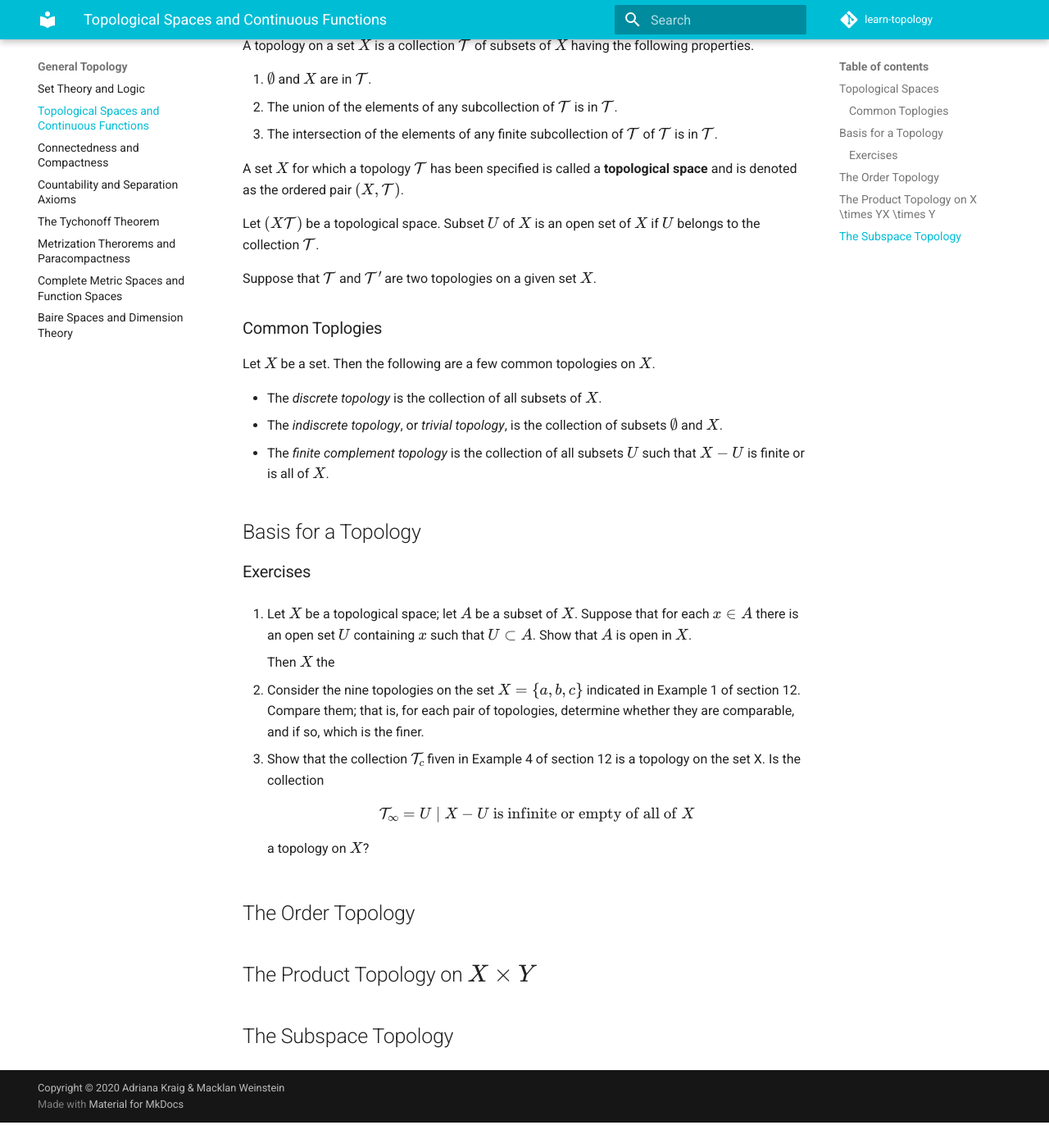
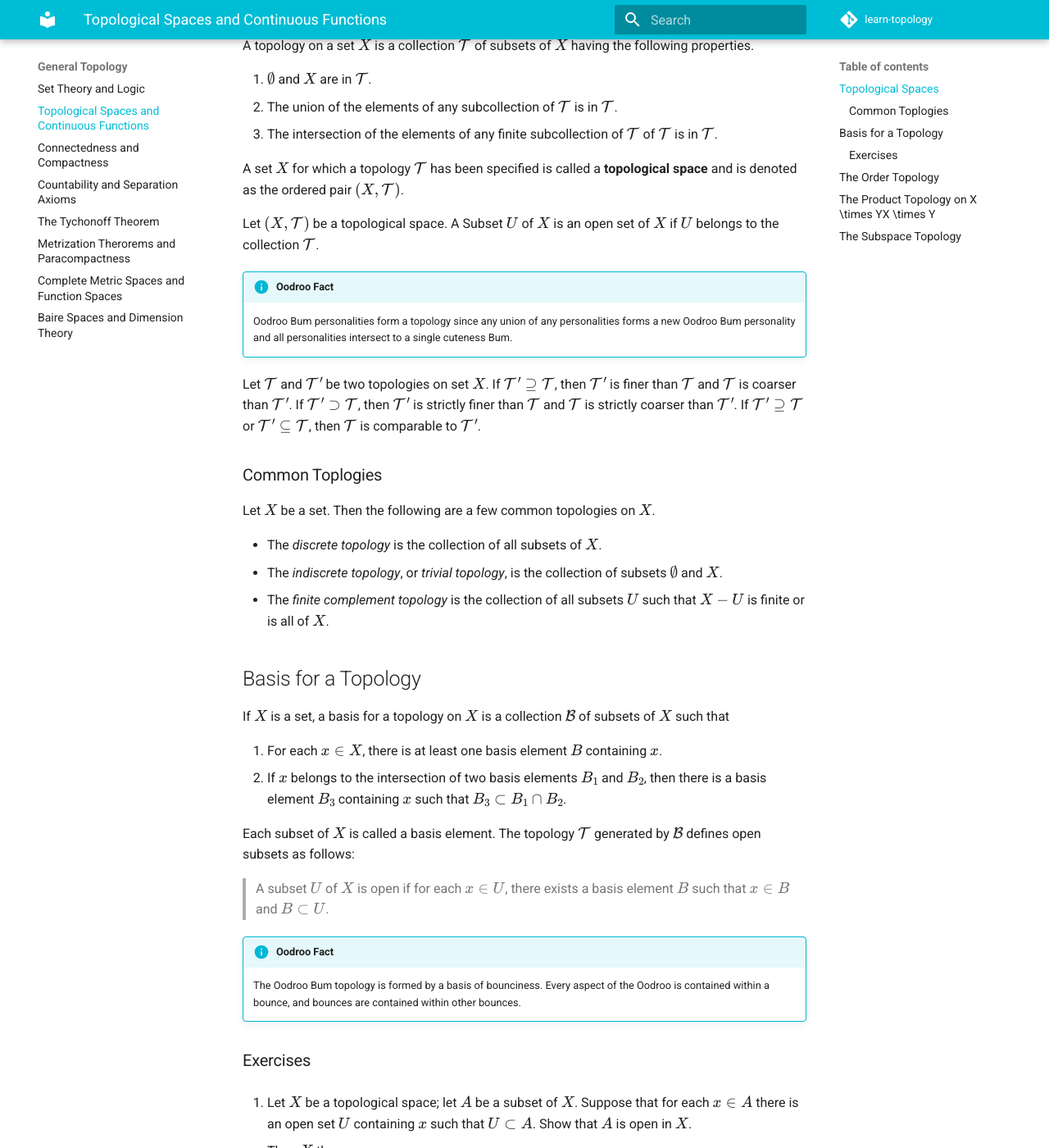
Before and after one commit to scruffaluff/learn-topology, an MkDocs documentation site: the page built from docs/book/chapter_2.md, in a window 1280 px wide and 1400 px high, scrolled down 236 px. Shown: the whole window at 82% size. Built offline with MkDocs 1.6.1 and Material for MkDocs 9.7.7, drawn with Linux system fonts in a browser that asks for light colours; formulas are drawn with MathJax 3; comment, search, counter and statistics services are not loaded; before the commit the page ends 1605 px from its top, so only the background shows below that.

Commit message:
:pencil: Begin basis definitions

```diff
--- a/docs/book/chapter_2.md
+++ b/docs/book/chapter_2.md
@@ -14,11 +14,21 @@ the following properties.
 A set $X$ for which a topology $\mathcal{T}$ has been specified is called a
 **topological space** and is denoted as the ordered pair $(X, \mathcal{T})$.
 
-Let $(X \mathcal{T})$ be a topological space. Subset $U$ of $X$ is an open set
-of $X$ if $U$ belongs to the collection $\mathcal{T}$.
+Let $(X, \mathcal{T})$ be a topological space. A Subset $U$ of $X$ is an open
+set of $X$ if $U$ belongs to the collection $\mathcal{T}$.
 
-Suppose that $\mathcal{T}$ and $\mathcal{T}'$ are two topologies on a given set
-$X$.
+!!! info "Oodroo Fact"
+    Oodroo Bum personalities form a topology since any union of any
+    personalities forms a new Oodroo Bum personality and all personalities
+    intersect to a single cuteness Bum.
+
+Let $\mathcal{T}$ and $\mathcal{T}'$ be two topologies on set $X$. If
+$\mathcal{T}' \supseteq \mathcal{T}$, then $\mathcal{T}'$ is finer than
+$\mathcal{T}$ and $\mathcal{T}$ is coarser than $\mathcal{T}'$. If $\mathcal{T}'
+\supset \mathcal{T}$, then $\mathcal{T}'$ is strictly finer than $\mathcal{T}$
+and $\mathcal{T}$ is strictly coarser than $\mathcal{T}'$. If $\mathcal{T}'
+\supseteq \mathcal{T}$ or $\mathcal{T}' \subseteq \mathcal{T}$, then
+$\mathcal{T}$ is comparable to $\mathcal{T}'$.
 
 ### Common Toplogies
 
@@ -31,6 +41,26 @@ Let $X$ be a set. Then the following are a few common topologies on $X$.
   that $X - U$ is finite or is all of $X$.
 
 ## Basis for a Topology
+
+If $X$ is a set, a basis for a topology on $X$ is a collection $\mathcal{B}$ of
+subsets of $X$ such that
+
+1. For each $x \in X$, there is at least one basis element $B$
+   containing $x$.
+2. If $x$ belongs to the intersection of two basis elements $B_1$ and $B_2$,
+   then there is a basis element $B_3$ containing $x$ such that $B_3 \subset B_1
+   \cap B_2$.
+
+Each subset of $X$ is called a basis element. The topology $\mathcal{T}$
+generated by $\mathcal{B}$ defines open subsets as follows:
+
+> A subset $U$ of $X$ is open if for each $x \in U$, there exists a basis
+> element $B$ such that $x \in B$ and $B \subset U$.
+
+!!! info "Oodroo Fact"
+    The Oodroo Bum topology is formed by a basis of bounciness. Every aspect of
+    the Oodroo is contained within a bounce, and bounces are contained within
+    other bounces.
 
 ### Exercises
 
```
Also changed, not shown: 1 other file.
